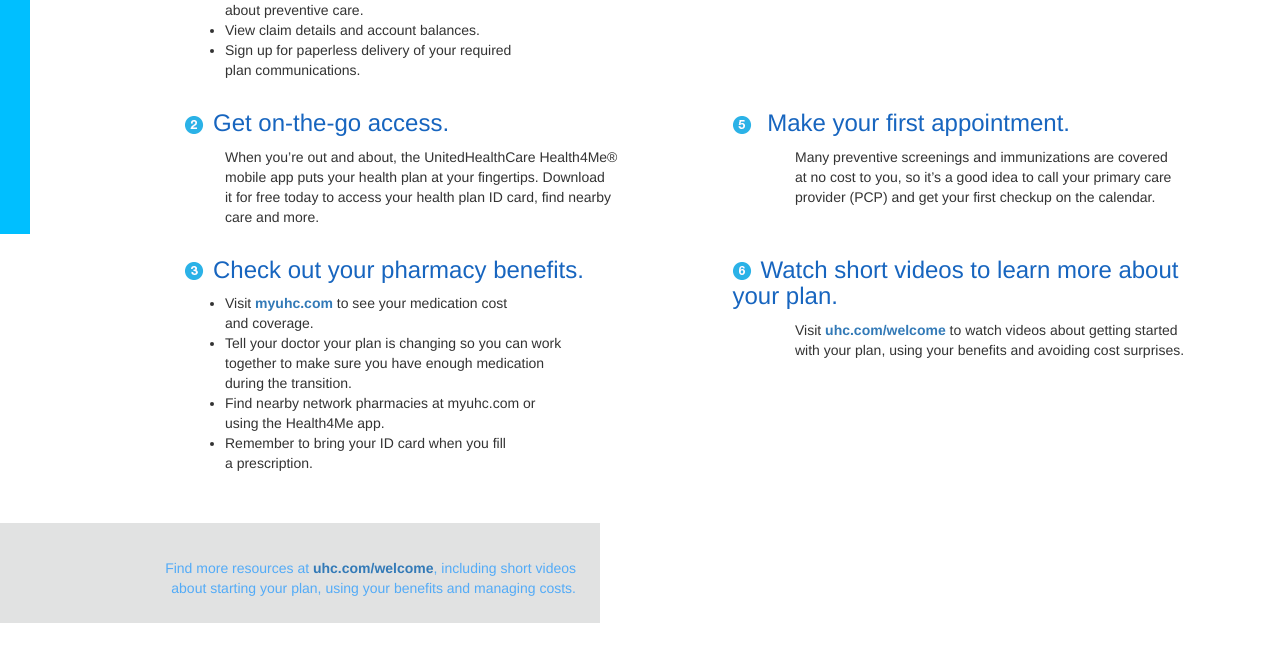
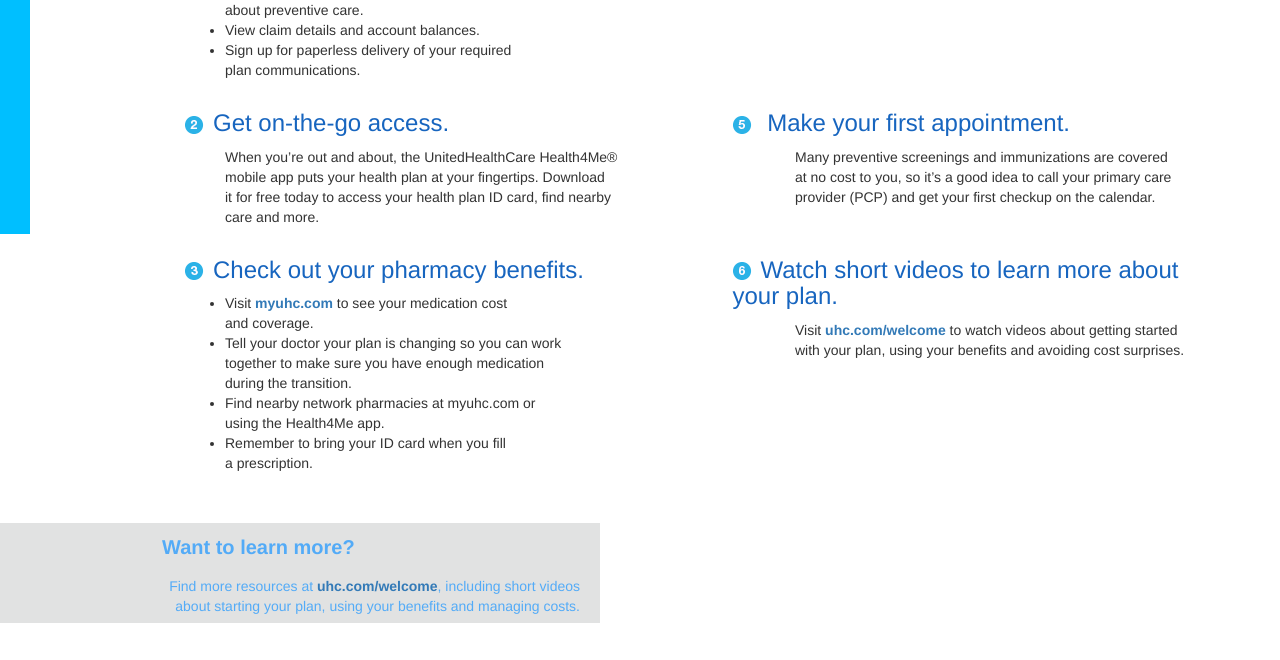
Before and after one commit to SF-Felling7/email-forum, a plain HTML site: page public/index.html in a window 1280 px wide. Shown: the part 566-1226 px from the top of the page. Drawn offline with nearby package versions, Linux system fonts and the light colour scheme.

Commit message:
added headline to box

```diff
--- a/public/index.html
+++ b/public/index.html
@@ -63,7 +63,10 @@
     <p class="fourthBox">Visit <b><a href="https://www.uhc.com/individual-and-family/understanding-health-insurance/how-insurance-works/health-insurance-made-clear?srcName=HIMC_welcome" target="_blank">uhc.com/welcome</a></b> to watch videos about getting started<br>with your plan, using your benefits and avoiding cost surprises.</p>
 </div><br><br>
 <div class="ctaImg">
-<p class="ctaImgDescript">Find more resources at <b><a href="https://www.uhc.com/individual-and-family/understanding-health-insurance/how-insurance-works/health-insurance-made-clear?srcName=HIMC_welcome" target="_blank">uhc.com/welcome</a></b>, including short videos<br>about starting your plan, using your benefits and managing costs.</p>
+
+
+<p class="boldIntroBox"><b>Want to learn more?</b></p><p class="ctaImgDescript">Find more resources at <b><a href="https://www.uhc.com/individual-and-family/understanding-health-insurance/how-insurance-works/health-insurance-made-clear?srcName=HIMC_welcome" target="_blank">uhc.com/welcome</a></b>, including short videos<br>
+  about starting your plan, using your benefits and managing costs.</p>
 </div><br><br>
 
 <div class="row">
--- a/public/styles/stylesheet.css
+++ b/public/styles/stylesheet.css
@@ -52,9 +52,16 @@ height: 400px;
   height:100px ;
   background-color:#E1E2E2;
 }
+
+.boldIntroBox {
+  padding-left: 162px;
+  padding-top: 10px;
+  color: #53ABF7;
+  font-size: 20px;
+}
 .ctaImgDescript {
   text-align: right;
-  padding-top: 35px;
-  padding-right: 24px;
-  color:#53ABF7 ;
+  padding-right: 20px;
+  padding-top: 4px;
+  color:#53ABF7;
 }
```
